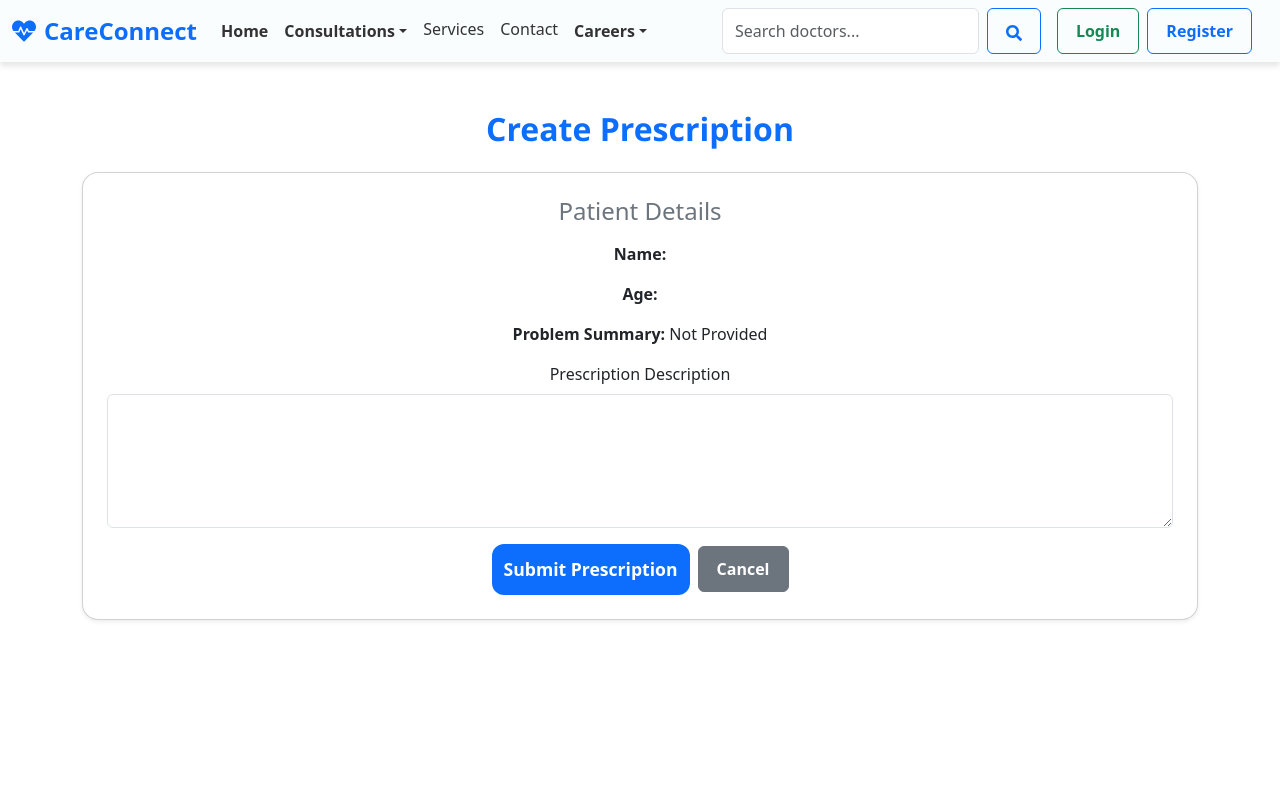
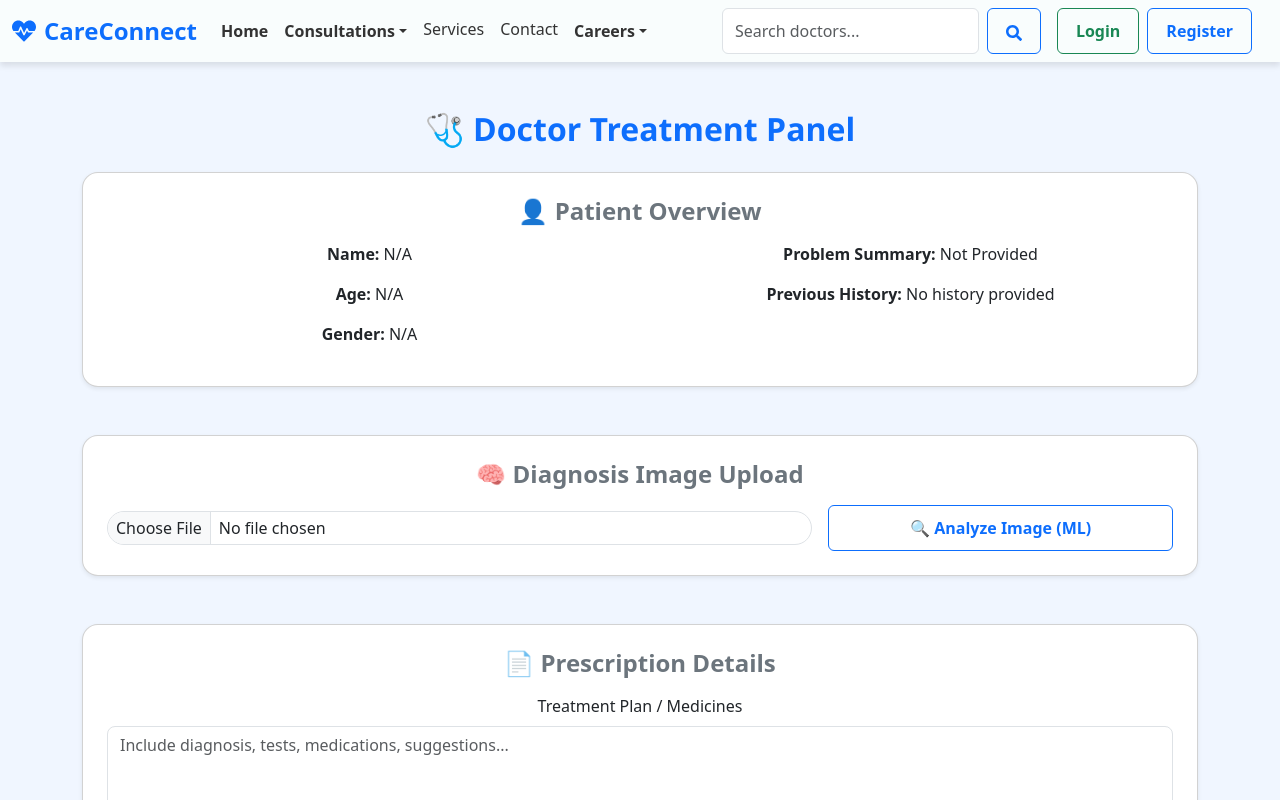
Before and after one commit to prabhupachisia/Bot_Coders_AMUHACKS4.0, a React (Create React App) app in the folder frontend/: page /doctor/treat/1 in a window 1280 px wide. Shown: the top 800 px of the page. Built offline with nearby package versions, Linux system fonts and the light colour scheme.

Commit message:
fixed Doctore treatment panel

```diff
--- a/frontend/src/Pages/Doctor/DocTreat.jsx
+++ b/frontend/src/Pages/Doctor/DocTreat.jsx
@@ -4,12 +4,13 @@ import axios from "axios";
 
 const DocTreat = () => {
   const navigate = useNavigate();
-  const { consultId } = useParams(); // Get consultation ID from the URL
+  const { consultId } = useParams();
   const location = useLocation();
-  const patientDetails = location.state?.patientDetails; // Get patient details passed from DocHome
+  const patientDetails = location.state?.patientDetails;
 
   const [description, setDescription] = useState("");
   const [isSubmitting, setIsSubmitting] = useState(false);
+  const [imageFile, setImageFile] = useState(null);
 
   const handleSubmit = async (e) => {
     e.preventDefault();
@@ -25,7 +26,6 @@ const DocTreat = () => {
         return;
       }
 
-      // Send prescription data to the backend
       await axios.post(
         `http://localhost:5000/v1/prescription/consultations/${consultId}`,
         { description },
@@ -37,7 +37,7 @@ const DocTreat = () => {
       );
 
       alert("Prescription created successfully!");
-      navigate("/doc-home"); // Redirect back to the doctor's home page
+      navigate("/doc-home");
     } catch (err) {
       console.error("Failed to create prescription:", err);
       alert("An error occurred while creating the prescription.");
@@ -46,53 +46,113 @@ const DocTreat = () => {
     }
   };
 
+  const handleImageUpload = (e) => {
+    const file = e.target.files[0];
+    if (file) setImageFile(file);
+  };
+
+  const handleImageAnalysis = () => {
+    if (!imageFile) {
+      alert("Please upload an image first.");
+    } else {
+      alert("Analyzing image using ML... (placeholder only)");
+    }
+  };
+
   return (
-    <div className="container py-5">
-      <h2 className="text-primary mb-4">Create Prescription</h2>
+    <div
+      className="py-5 px-3"
+      style={{
+        background: "#f0f6ff",
+        minHeight: "100vh",
+      }}
+    >
+      <div className="container">
+        <h2 className="text-primary mb-4 text-center fw-semibold">🩺 Doctor Treatment Panel</h2>
 
-      <div className="card shadow-sm p-4">
-        <h4 className="text-secondary mb-3">Patient Details</h4>
-        <p>
-          <strong>Name:</strong> {patientDetails?.name}
-        </p>
-        <p>
-          <strong>Age:</strong> {patientDetails?.age}
-        </p>
-        <p>
-          <strong>Problem Summary:</strong>{" "}
-          {patientDetails?.problemSummary || "Not Provided"}
-        </p>
+        {/* Patient Info Card */}
+        <div className="card shadow-sm rounded-4 p-4 mb-5">
+          <h4 className="text-secondary mb-3 fw-semibold">👤 Patient Overview</h4>
+          <div className="row g-3">
+            <div className="col-md-6">
+              <p><strong>Name:</strong> {patientDetails?.name || "N/A"}</p>
+              <p><strong>Age:</strong> {patientDetails?.age || "N/A"}</p>
+              <p><strong>Gender:</strong> {patientDetails?.gender || "N/A"}</p>
+            </div>
+            <div className="col-md-6">
+              <p><strong>Problem Summary:</strong> {patientDetails?.problemSummary || "Not Provided"}</p>
+              <p><strong>Previous History:</strong> {patientDetails?.history || "No history provided"}</p>
+            </div>
+          </div>
+        </div>
 
+        {/* Image Upload Card */}
+        <div className="card shadow-sm rounded-4 p-4 mb-5">
+          <h4 className="text-secondary mb-3 fw-semibold">🧠 Diagnosis Image Upload</h4>
+          <div className="row g-3 align-items-center">
+            <div className="col-md-8 col-sm-12">
+              <input
+                type="file"
+                className="form-control form-control-sm rounded-pill"
+                accept="image/*"
+                onChange={handleImageUpload}
+              />
+            </div>
+            <div className="col-md-4 col-sm-12">
+              <button
+                type="button"
+                className="btn btn-outline-primary w-100"
+                onClick={handleImageAnalysis}
+              >
+                🔍 Analyze Image (ML)
+              </button>
+            </div>
+          </div>
+        </div>
+
+        {/* Prescription Form Card */}
+        <div className="card shadow-sm rounded-4 p-4">
+          <h4 className="text-secondary mb-3 fw-semibold">📄 Prescription Details</h4>
           <form onSubmit={handleSubmit}>
             <div className="mb-3">
               <label htmlFor="description" className="form-label">
-              Prescription Description
+                Treatment Plan / Medicines
               </label>
               <textarea
                 id="description"
-              className="form-control"
-              rows="5"
+                className="form-control rounded-3"
+                rows="4"
+                style={{ maxWidth: "100%", minWidth: "100%" }}
                 value={description}
                 onChange={(e) => setDescription(e.target.value)}
+                placeholder="Include diagnosis, tests, medications, suggestions..."
                 required
               ></textarea>
             </div>
 
+            <div className="mb-3" style={{ maxWidth: "300px" }}>
+              <label className="form-label">📅 Follow-up Date (Optional)</label>
+              <input type="date" className="form-control rounded-pill" />
+            </div>
+
+            <div className="d-flex justify-content-end gap-3">
               <button
                 type="submit"
-            className="btn btn-primary"
+                className="btn btn-primary px-4 rounded-pill"
                 disabled={isSubmitting}
               >
-            {isSubmitting ? "Submitting..." : "Submit Prescription"}
+                {isSubmitting ? "Submitting..." : "Submit"}
               </button>
               <button
                 type="button"
-            className="btn btn-secondary ms-2"
-            onClick={() => navigate("/doctor-home")}
+                className="btn btn-outline-secondary px-4 rounded-pill"
+                onClick={() => navigate("/doc-home")}
               >
                 Cancel
               </button>
+            </div>
           </form>
+        </div>
       </div>
     </div>
   );
```
Lines whose indentation alone changed are shown as unchanged.
